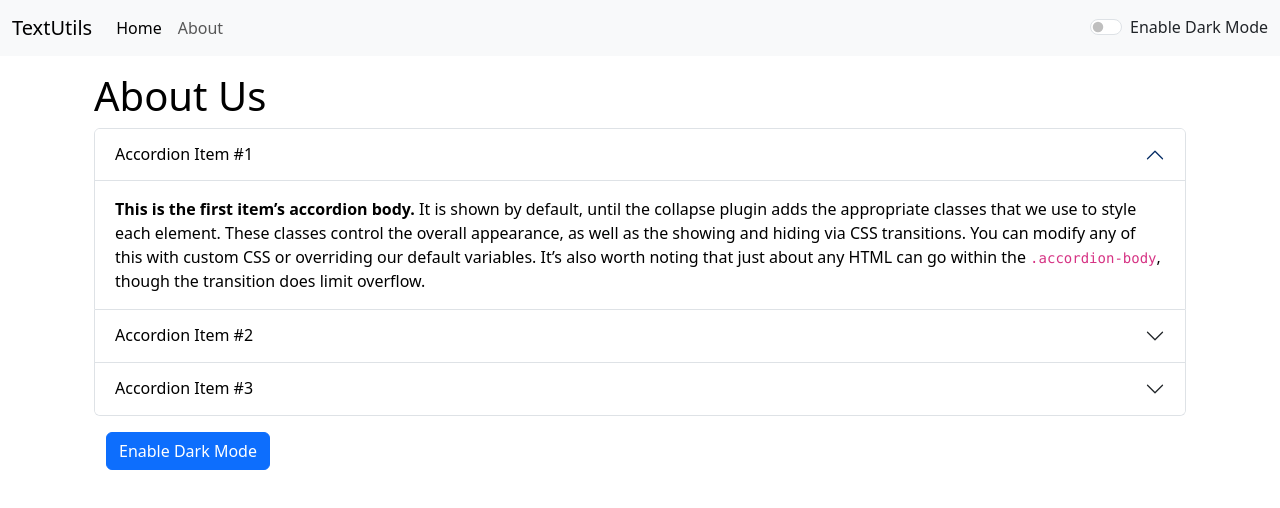
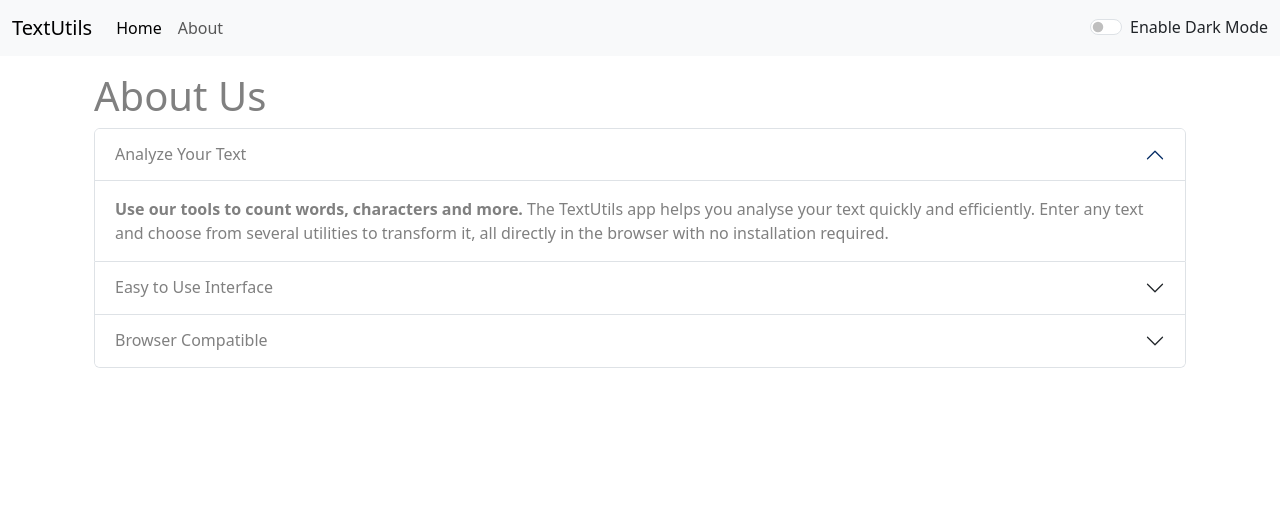
Before and after one commit to muhammadayaz806/textutils, a React (Vite) app: page /about in a window 1280 px wide. Shown: the top 508 px of the page. Built offline with nearby package versions, Linux system fonts and the light colour scheme.

Commit message:
Video 19 Completed (Fix Issues)

```diff
--- a/src/App.jsx
+++ b/src/App.jsx
@@ -30,7 +30,7 @@ function App() {
                 <TextForm heading="Enter text to analyze below" mode={mode} />
               }
             />
-            <Route path="/about" element={<About />} />
+            <Route path="/about" element={<About mode={mode}/>} />
           </Routes>
         </div>
       </Router>
--- a/src/components/About.jsx
+++ b/src/components/About.jsx
@@ -1,28 +1,34 @@
 import { useState } from "react";
 
-export default function About() {
-  const [myStyle, setMyStyle] = useState({
-    color: "black",
-    backgroundColor: "white",
-  });
+export default function About(props) {
 
-  const [btnText, setBtnText] = useState("Enable Dark Mode");
+  let myStyle = {
+    color: props.mode === "dark" ? "white" : "grey",
+    backgroundColor: props.mode === "dark" ? "grey" : "white",
+  }
 
-  const toggleStyle = () => {
-    if (myStyle.color === "black") {
-      setMyStyle({
-        color: "white",
-        backgroundColor: "black",
-      });
-      setBtnText("Enable Light Mode");
-    } else {
-      setMyStyle({
-        color: "black",
-        backgroundColor: "white",
-      });
-      setBtnText("Enable Dark Mode");
-    }
-  };
+  // const [myStyle, setMyStyle] = useState({
+  //   color: "black",
+  //   backgroundColor: "white",
+  // });
+
+  // const [btnText, setBtnText] = useState("Enable Dark Mode");
+
+  // const toggleStyle = () => {
+  //   if (myStyle.color === "black") {
+  //     setMyStyle({
+  //       color: "white",
+  //       backgroundColor: "black",
+  //     });
+  //     setBtnText("Enable Light Mode");
+  //   } else {
+  //     setMyStyle({
+  //       color: "black",
+  //       backgroundColor: "white",
+  //     });
+  //     setBtnText("Enable Dark Mode");
+  //   }
+  // };
 
   return (
     <div className="container my-3" style={myStyle}>
@@ -39,7 +45,7 @@ export default function About() {
               aria-expanded="true"
               aria-controls="collapseOne"
             >
-              Accordion Item #1
+              Analyze Your Text
             </button>
           </h2>
           <div
@@ -48,14 +54,10 @@ export default function About() {
             data-bs-parent="#accordionExample"
           >
             <div className="accordion-body" style={myStyle}>
-              <strong>This is the first item’s accordion body.</strong> It is
-              shown by default, until the collapse plugin adds the appropriate
-              classes that we use to style each element. These classes control
-              the overall appearance, as well as the showing and hiding via CSS
-              transitions. You can modify any of this with custom CSS or
-              overriding our default variables. It’s also worth noting that just
-              about any HTML can go within the <code>.accordion-body</code>,
-              though the transition does limit overflow.
+              <strong>Use our tools to count words, characters and more.</strong> The
+              TextUtils app helps you analyse your text quickly and efficiently.
+              Enter any text and choose from several utilities to transform it,
+              all directly in the browser with no installation required.
             </div>
           </div>
         </div>
@@ -70,7 +72,7 @@ export default function About() {
               aria-expanded="false"
               aria-controls="collapseTwo"
             >
-              Accordion Item #2
+              Easy to Use Interface
             </button>
           </h2>
           <div
@@ -79,14 +81,10 @@ export default function About() {
             data-bs-parent="#accordionExample"
           >
             <div className="accordion-body" style={myStyle}>
-              <strong>This is the second item’s accordion body.</strong> It is
-              hidden by default, until the collapse plugin adds the appropriate
-              classes that we use to style each element. These classes control
-              the overall appearance, as well as the showing and hiding via CSS
-              transitions. You can modify any of this with custom CSS or
-              overriding our default variables. It’s also worth noting that just
-              about any HTML can go within the <code>.accordion-body</code>,
-              though the transition does limit overflow.
+              <strong>A clean and responsive design.</strong> TextUtils is
+              straightforward to navigate – simply paste your text, select an
+              operation, and view the result. The layout adapts to mobile and
+              desktop screens alike.
             </div>
           </div>
         </div>
@@ -101,7 +99,7 @@ export default function About() {
               aria-expanded="false"
               aria-controls="collapseThree"
             >
-              Accordion Item #3
+              Browser Compatible
             </button>
           </h2>
           <div
@@ -110,23 +108,18 @@ export default function About() {
             data-bs-parent="#accordionExample"
           >
             <div className="accordion-body" style={myStyle}>
-              <strong>This is the third item’s accordion body.</strong> It is
-              hidden by default, until the collapse plugin adds the appropriate
-              classes that we use to style each element. These classes control
-              the overall appearance, as well as the showing and hiding via CSS
-              transitions. You can modify any of this with custom CSS or
-              overriding our default variables. It’s also worth noting that just
-              about any HTML can go within the <code>.accordion-body</code>,
-              though the transition does limit overflow.
+              <strong>Works in all modern browsers.</strong> No downloads or
+              plugins are required – TextUtils runs entirely on the client in any
+              current browser, ensuring your privacy and giving instant results.
             </div>
           </div>
         </div>
       </div>
-      <div className="container my-3">
+      {/* <div className="container my-3">
         <button className="btn btn-primary" onClick={toggleStyle}>
             {btnText}
         </button>
-      </div>
+      </div> */}
     </div>
   );
 }
--- a/src/components/TextForm.jsx
+++ b/src/components/TextForm.jsx
@@ -1,3 +1,4 @@
+import { element } from "prop-types";
 import { useState } from "react";
 
 function TextForm(props) {
@@ -20,6 +21,7 @@ function TextForm(props) {
     let text = document.getElementById("myBox");
     text.select();
     navigator.clipboard.writeText(text.value);
+    document.getSelection().removeAllRanges();
   };
 
   const handleExtraSpaces = () => {
@@ -50,28 +52,28 @@ function TextForm(props) {
             }}
           ></textarea>
         </div>
-        <button className="btn btn-primary mx-1" onClick={handleUpperCase}>
+        <button className="btn btn-primary mx-1 my-1" onClick={handleUpperCase} disabled = {text.length === 0}>
           Convert to Uppercase
         </button>
-        <button className="btn btn-primary mx-1" onClick={handleLowerCase}>
+        <button className="btn btn-primary mx-1 my-1" onClick={handleLowerCase} disabled = {text.length === 0}>
           Convert to Lowercase
         </button>
-        <button className="btn btn-primary mx-1" onClick={handleClearText}>
+        <button className="btn btn-primary mx-1 my-1" onClick={handleClearText} disabled = {text.length === 0}>
           Clear Text
         </button>
-        <button className="btn btn-primary mx-1" onClick={handleCopyText}>
+        <button className="btn btn-primary mx-1 my-1" onClick={handleCopyText} disabled = {text.length === 0}>
           Copy Text
         </button>
-        <button className="btn btn-primary mx-1" onClick={handleExtraSpaces}>
+        <button className="btn btn-primary mx-1 my-1" onClick={handleExtraSpaces} disabled = {text.length === 0}>
           Remove extra spaces
         </button>
       </div>
       <div className="container my-3" style={{color: props.mode === "dark" ? "white" : "black"}}>
         <h2>Your text summary</h2>
         <p>
-          {text.split(" ").length} words and {text.length} characters.
+          {text.split(" ").filter((element) => {return element.length !== 0}).length} words and {text.length} characters.
         </p>
-        <p>Requires {0.008 * text.split(" ").length} minutes to read.</p>
+        <p>Requires {0.008 * text.split(" ").filter((element) => {return element.length !== 0}).length} minutes to read.</p>
         <h3>Preview</h3>
         <p>{text.length > 0 ? text : "Enter something in the textbox above to preview it here."}</p>
       </div>
```
